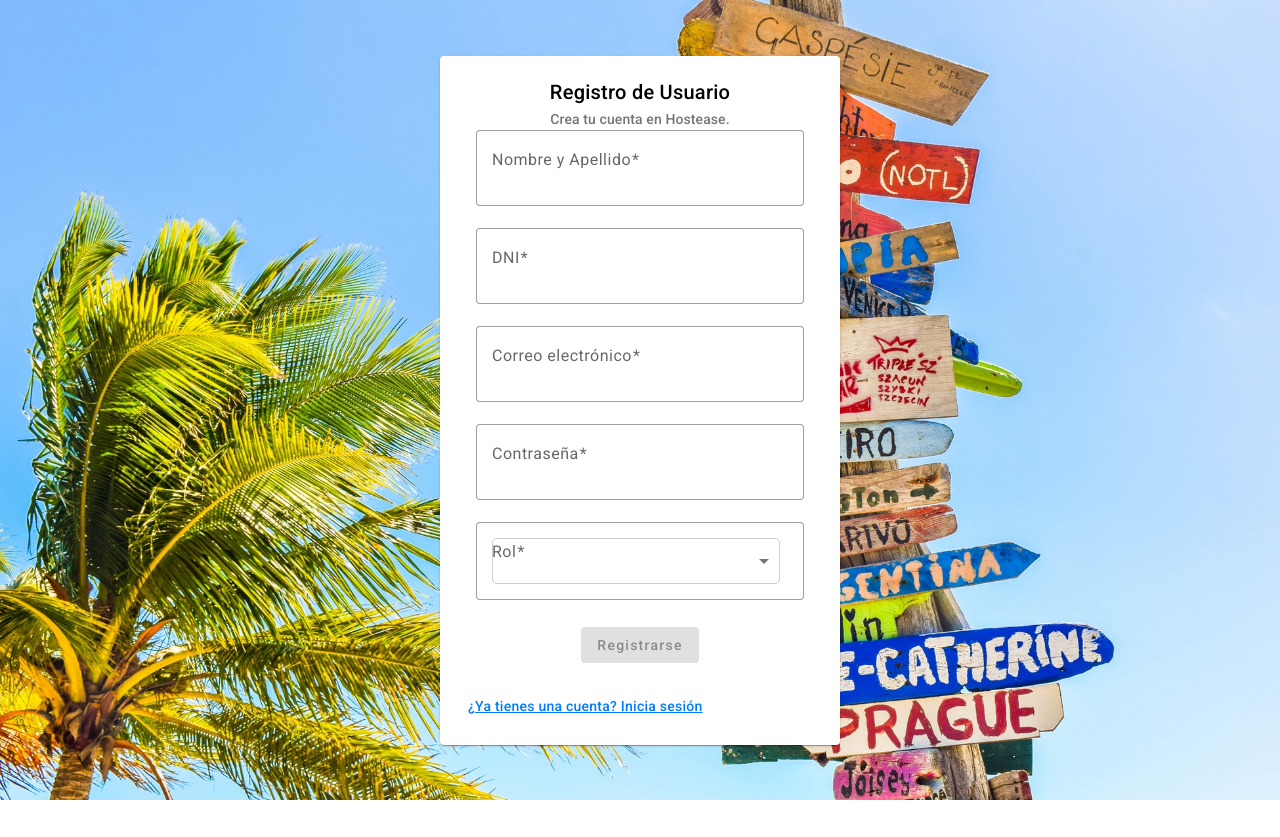
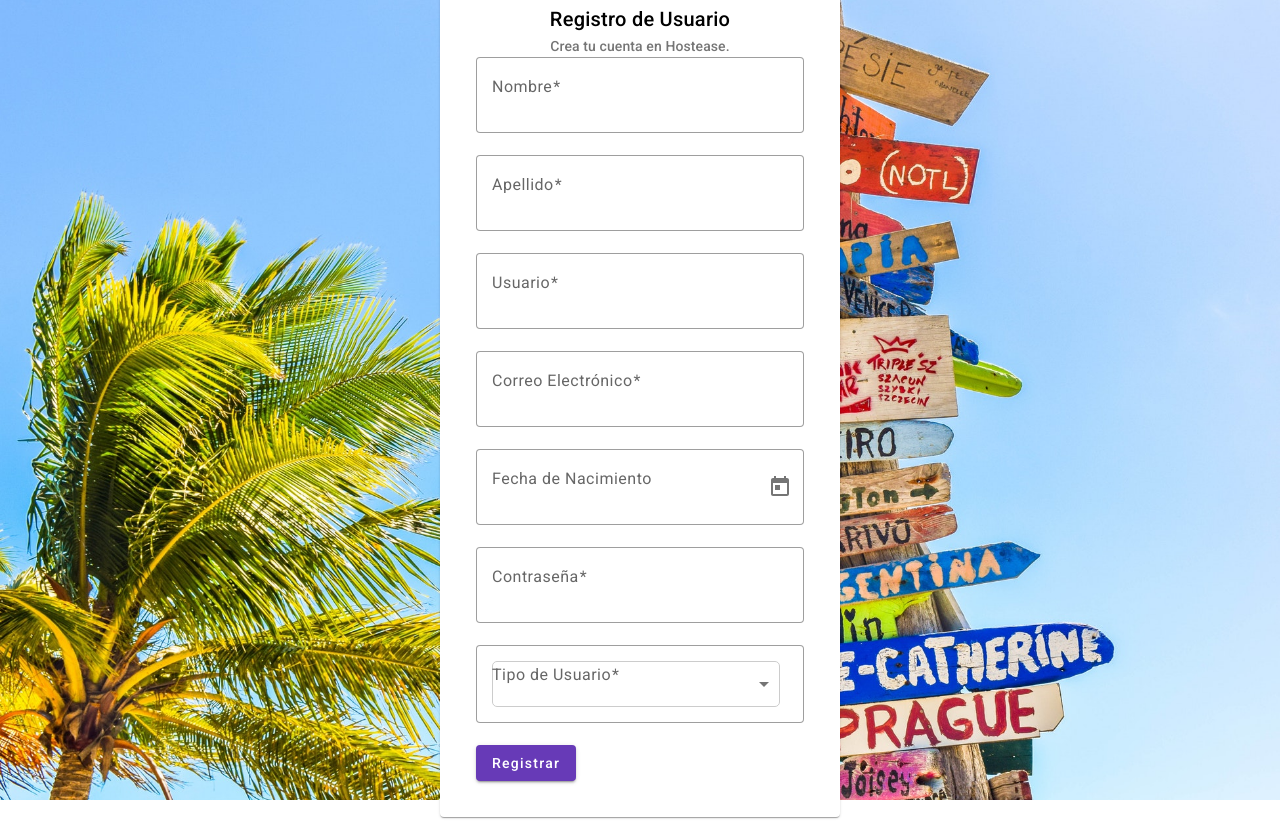
Before and after one commit to LautyCortez/TallerI2t, an Angular app: page /registro in a window 1280 px wide. Before the commit the page ends 800 px from the top, so only its background shows below. Built offline with nearby package versions, Linux system fonts and the light colour scheme.

Commit message:
registro conectado c el backend

```diff
--- a/src/app/app.module.ts
+++ b/src/app/app.module.ts
@@ -15,6 +15,8 @@ import { UsuariosModule } from './models/usuarios/usuarios.module';
 
 
 /* Imports Angular Material */
+import { MatDatepickerModule } from '@angular/material/datepicker';
+import { MatNativeDateModule } from '@angular/material/core';
 import { MatCardModule } from '@angular/material/card';
 import { MatFormFieldModule } from '@angular/material/form-field';
 import { MatInputModule } from '@angular/material/input';
@@ -54,7 +56,9 @@ import { EliminarHospedajeComponent } from './components/anfitrion/eliminar-hosp
     MatCardModule,
     MatFormFieldModule,
     MatInputModule,
+    MatDatepickerModule,
     MatButtonModule,
+    MatNativeDateModule,
     ReactiveFormsModule,
     MatSelectModule,
     HttpClientModule,
--- a/src/app/components/registro/registro.component.html
+++ b/src/app/components/registro/registro.component.html
@@ -1,4 +1,3 @@
-
 <div class="login-container">
     <div class="background-image"></div>
 
@@ -11,45 +10,54 @@
             <mat-card-content>
                 <form [formGroup]="registroForm" (ngSubmit)="registrar()">
                     <mat-form-field appearance="outline" class="full-width">
-                        <mat-label>Nombre y Apellido</mat-label>
-                        <input matInput formControlName="nombreApellido" placeholder="Ingresa tu nombre y apellido" />
-                        <mat-error *ngIf="registroForm.get('nombreApellido')?.invalid">Nombre y apellido son requeridos</mat-error>
+                        <mat-label>Nombre</mat-label>
+                        <input matInput formControlName="nombre" placeholder="Ingresa tu nombre" />
+                        <mat-error *ngIf="registroForm.get('nombre')?.invalid">El nombre es requerido</mat-error>
                     </mat-form-field>
 
                     <mat-form-field appearance="outline" class="full-width">
-                        <mat-label>DNI</mat-label>
-                        <input matInput formControlName="dni" placeholder="Ingresa tu DNI" type="text" />
-                        <mat-error *ngIf="registroForm.get('dni')?.invalid">DNI es requerido</mat-error>
+                        <mat-label>Apellido</mat-label>
+                        <input matInput formControlName="apellido" placeholder="Ingresa tu apellido" />
+                        <mat-error *ngIf="registroForm.get('apellido')?.invalid">El apellido es requerido</mat-error>
                     </mat-form-field>
 
                     <mat-form-field appearance="outline" class="full-width">
-                        <mat-label>Correo electrónico</mat-label>
-                        <input matInput formControlName="email" placeholder="Ingresa tu correo" type="email" />
-                        <mat-error *ngIf="registroForm.get('email')?.invalid">Correo electrónico no válido</mat-error>
+                        <mat-label>Usuario</mat-label>
+                        <input matInput formControlName="username" placeholder="Ingresa tu usuario" />
+                        <mat-error *ngIf="registroForm.get('username')?.invalid">El usuario es requerido</mat-error>
+                    </mat-form-field>
+
+                    <mat-form-field appearance="outline" class="full-width">
+                        <mat-label>Correo Electrónico</mat-label>
+                        <input matInput formControlName="email" placeholder="Ingresa tu correo electrónico" />
+                        <mat-error *ngIf="registroForm.get('email')?.invalid">El correo electrónico es requerido</mat-error>
+                    </mat-form-field>
+
+                    <mat-form-field appearance="outline" class="full-width">
+                        <mat-label>Fecha de Nacimiento</mat-label>
+                        <input matInput [matDatepicker]="picker" formControlName="fecha_nacimiento" placeholder="Selecciona tu fecha de nacimiento" />
+                        <mat-datepicker-toggle matSuffix [for]="picker"></mat-datepicker-toggle>
+                        <mat-datepicker #picker></mat-datepicker>
                     </mat-form-field>
 
                     <mat-form-field appearance="outline" class="full-width">
                         <mat-label>Contraseña</mat-label>
-                        <input matInput formControlName="password" placeholder="Ingresa tu contraseña" type="password" />
-                        <mat-error *ngIf="registroForm.get('password')?.invalid">Contraseña es requerida</mat-error>
+                        <input matInput type="password" formControlName="password" placeholder="Ingresa tu contraseña" />
+                        <mat-error *ngIf="registroForm.get('password')?.invalid">La contraseña es requerida</mat-error>
                     </mat-form-field>
 
                     <mat-form-field appearance="outline" class="full-width">
-                        <mat-label>Rol</mat-label>
-                        <mat-select formControlName="rol">
-                            <mat-option value="inquilino">Inquilino</mat-option>
-                            <mat-option value="anfitrion">Anfitrión</mat-option>
+                        <mat-label>Tipo de Usuario</mat-label>
+                        <mat-select formControlName="tipoUsuarios">
+                            <mat-option [value]="3">Anfitrión</mat-option>
+                            <mat-option [value]="2">Inquilino</mat-option>
                         </mat-select>
-                        <mat-error *ngIf="registroForm.get('rol')?.invalid">Debes seleccionar un rol</mat-error>
+                        <mat-error *ngIf="registroForm.get('tipoUsuarios')?.invalid">El tipo de usuario es requerido</mat-error>
                     </mat-form-field>
-                    <div class="button-container">
-                        <button mat-raised-button color="accent" type="submit" [disabled]="registroForm.invalid">Registrarse</button>
-                    </div>
+
+                    <button mat-raised-button color="primary" type="submit">Registrar</button>
                 </form>
             </mat-card-content>
-            <mat-card-actions>
-                <a routerLink="/login" class="register-link">¿Ya tienes una cuenta? Inicia sesión</a>
-            </mat-card-actions>
         </mat-card>
     </div>
 </div>
--- a/src/app/components/registro/registro.component.ts
+++ b/src/app/components/registro/registro.component.ts
@@ -13,23 +13,32 @@ export class RegistroComponent {
 
   constructor(private fb: FormBuilder, private router: Router, private usuarioService: UsuarioService) {
     this.registroForm = this.fb.group({
-      nombreApellido: ['', Validators.required],
-      dni: ['', Validators.required],
+      nombre: ['', Validators.required],
+      apellido: ['', Validators.required],
+      username: ['', Validators.required],
       email: ['', [Validators.required, Validators.email]],
-      password: ['', Validators.required],
-      rol: ['', Validators.required]
+      fecha_nacimiento: [''],
+      password: ['', [Validators.required, Validators.pattern('^(?=.*[0-9])(?=.*[a-z])(?=.*[A-Z]).{8,}$')]],
+      tipoUsuarios: ['', Validators.required]
     });
   }
 
   registrar() {
     if (this.registroForm.valid) {
-      this.usuarioService.register(this.registroForm.value).subscribe(response => {
-        if (response.success) {
+      const formValue = this.registroForm.value;
+      formValue.tipoUsuarios = [{ id: formValue.tipoUsuarios }]; // Convert to array of objects with id
+
+      this.usuarioService.register(formValue).subscribe(response => {
+        console.log(response); // Log the response for debugging
+        if (response.token) {
           alert('Registro exitoso');
           this.router.navigate(['/login']);
         } else {
           alert('Error en el registro');
         }
+      }, error => {
+        console.error(error); // Log any error for debugging
+        alert('Error en el registro');
       });
     }
   }
```
